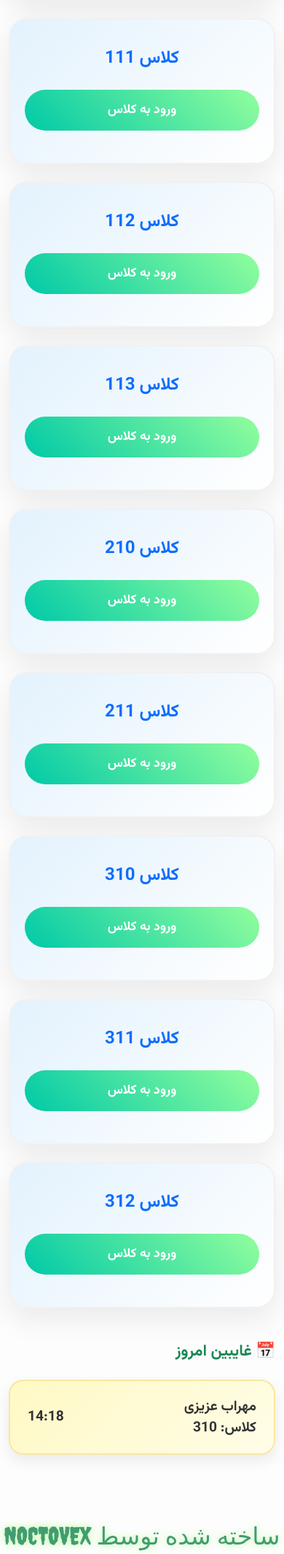
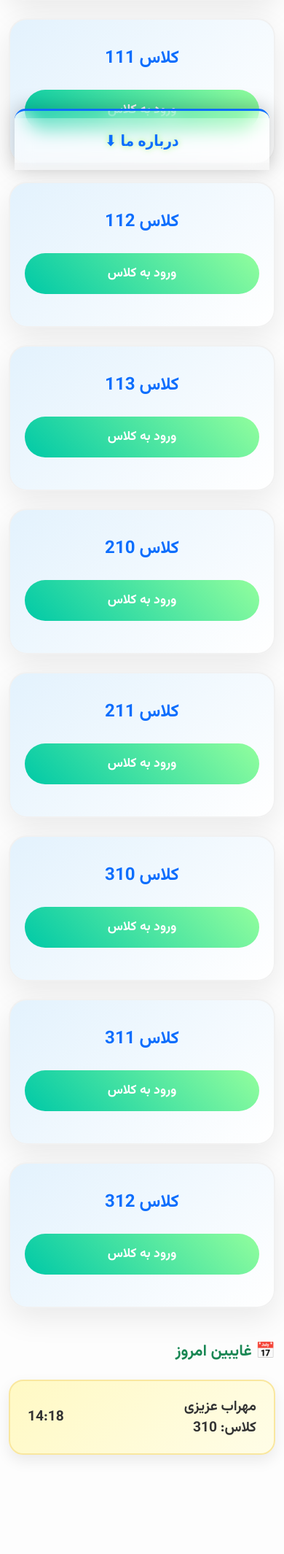
Before and after one commit to mehrab138787/behzad, a Flask app: page / in a window 390 px wide. Shown: the part 611-2741 px from the top of the page at 73% size. After the commit the page ends 2612 px from the top, so only its background shows below. Run offline with Flask 3, Linux system fonts and the light colour scheme; a user stored in the database is signed in; data comes from the database, SQL or seed files in the repository; both versions use the stored data as it was after the commit; parts of the project's set-up code (start-up, migrations or seed data) failed here and were passed over.

```diff
--- a/app.py
+++ b/app.py
@@ -54,13 +54,13 @@ app.jinja_env.filters['to_jalali'] = to_jalali
 USERNAME = 'mehrab'
 PASSWORD = '13878700'
 
+# دکوریتور login_required فعلاً غیرفعال شد
 def login_required(f):
     from functools import wraps
     @wraps(f)
     def decorated_function(*args, **kwargs):
-        if not session.get('logged_in'):
-            return redirect(url_for('login'))
-        return f(*args, **kwargs)
+        # return redirect(url_for('login'))  # غیرفعال
+        return f(*args, **kwargs)  # همیشه اجازه دسترسی
     return decorated_function
 
 # --- KAVENEGAR CONFIG ---
@@ -211,7 +211,8 @@ def escape(student_id):
     persian_datetime = jdatetime.datetime.fromgregorian(datetime=dt)
     persian_date_str = persian_datetime.strftime("%Y/%m/%d")
     persian_time_str = persian_datetime.strftime("%H:%M")
-    message_text = f"⚠️ فرزند شما ({student.firstname} {student.lastname} - کلاس {student.class_.name}) در تاریخ {persian_date_str} ساعت {persian_time_str} اقدام به خروج غیرمجاز از مدرسه کرده است!\nلطفاً توجه فرمایید."
+
+    message_text = f"فرزند شما {student.firstname} {student.lastname} در تاریخ {persian_date_str} ساعت {persian_time_str} بدون هماهنگی از دبیرستان استاد بهزاد خارج شده است. جهت پیگیری به دبیرستان مراجعه نمایید."
 
     try:
         api.sms_send({'sender': '2000300261','receptor': student.parent_number,'message': message_text})
--- a/templates/index.html
+++ b/templates/index.html
@@ -12,7 +12,7 @@ body {
     font-family: 'Vazirmatn', Tahoma, sans-serif;
     background: #fdfdfd;
     color: #212529;
-    padding-bottom: 100px;
+    padding-bottom: 150px; /* فضای کافی برای فوتر */
     overflow-x: hidden;
 }
 
@@ -110,20 +110,42 @@ h2 {
     box-shadow: 0 15px 35px rgba(0,0,0,0.15);
 }
 
-/* Footer */
-.footer-note {
+/* Footer کشویی حرفه‌ای */
+#about-us-footer {
+    position: relative; /* fixed برداشته شد */
+    width: 100%;
+    background: linear-gradient(135deg,#e3f2fd,#ffffff);
+    border-top: 3px solid #0d6efd;
+    text-align: center;
     font-family: 'Creepster', cursive;
-    color: #198754;
-    font-size: 2rem;
-    text-align: center;
-    margin-top: 70px;
-    text-shadow: 0 0 10px #a7ff83;
-    animation: pulse 2s infinite;
+    box-shadow: 0 -5px 20px rgba(0,0,0,0.15);
+    padding: 10px 0;
+    overflow: hidden;
+    transition: height 0.5s ease;
 }
-@keyframes pulse {
-    0% { transform: scale(1); opacity: 1;}
-    50% { transform: scale(1.05); opacity: 0.8;}
-    100% { transform: scale(1); opacity: 1;}
+
+#about-us-toggle {
+    cursor: pointer;
+    font-weight: bold;
+    color: #0d6efd;
+    font-size: 1.5rem;
+    text-shadow: 0 0 8px #a7ff83;
+    transition: all 0.3s ease;
+}
+
+#about-us-content {
+    max-height: 0;
+    overflow: hidden;
+    transition: max-height 0.5s ease, padding 0.5s ease;
+    font-size: 0.95rem;
+    color: #212529;
+    line-height: 1.5;
+    padding: 0 20px;
+}
+
+#about-us-footer.open #about-us-content {
+    max-height: 200px;
+    padding: 10px 20px;
 }
 
 /* ریسپانسیو */
@@ -131,10 +153,8 @@ h2 {
     .class-card { min-height: 200px; padding: 35px 20px; }
     .class-name { font-size: 1.5rem; }
     .btn-class-enter { font-size: 1.1rem; padding: 0.9rem 1.5rem; }
-    .col-md-6 { flex: 0 0 100%; max-width: 100%; }
-}
-@media (min-width: 768px) {
-    .col-md-6 { flex: 0 0 50%; max-width: 50%; }
+    #about-us-toggle { font-size: 1.3rem; }
+    #about-us-footer.open #about-us-content { max-height: 250px; }
 }
 </style>
 </head>
@@ -208,12 +228,75 @@ h2 {
         {% endif %}
     </div>
 
-    <!-- Footer -->
-    <div class="footer-note">
-        ساخته شده توسط NOCTOVEX
+</div>
+
+<!-- Footer کشویی درباره ما -->
+<div id="about-us-footer">
+    <div id="about-us-toggle">درباره ما ⬇</div>
+    <div id="about-us-content">
+        <p>دبیرستان استاد بهزاد</p>
+        <p>آدرس: کرمانشاه، کوی کارمندان، بلوار کلانتری، خیابان عصر انقلاب</p>
     </div>
+</div>
 
-</div>
+<style>
+/* پایه فوتر */
+#about-us-footer {
+    position: fixed;
+    bottom: 0;
+    left: 50%;
+    transform: translateX(-50%);
+    width: 350px;
+    background: rgba(255, 255, 255, 0.15);
+    backdrop-filter: blur(12px);
+    border-radius: 15px 15px 0 0;
+    box-shadow: 0 -5px 25px rgba(0,0,0,0.2);
+    overflow: hidden;
+    font-family: 'Segoe UI', Tahoma, Geneva, Verdana, sans-serif;
+    transition: height 0.5s ease, box-shadow 0.3s ease;
+    cursor: pointer;
+}
+
+/* Toggle */
+#about-us-toggle {
+    padding: 15px 20px;
+    font-weight: bold;
+    text-align: center;
+    background: rgba(255, 255, 255, 0.25);
+    backdrop-filter: blur(10px);
+    transition: background 0.3s ease, color 0.3s ease;
+}
+#about-us-toggle:hover {
+    background: rgba(255, 255, 255, 0.35);
+    color: #333;
+}
+
+/* محتوا */
+#about-us-content {
+    max-height: 0;
+    overflow: hidden;
+    padding: 0 20px;
+    transition: max-height 0.5s ease, padding 0.5s ease;
+    font-size: 0.9rem;
+    line-height: 1.5;
+    color: #222;
+}
+
+/* حالت باز */
+#about-us-footer.open {
+    height: auto;
+}
+
+#about-us-footer.open #about-us-content {
+    max-height: 200px; /* اندازه دلخواه محتوا */
+    padding: 10px 20px 20px 20px;
+}
+
+/* افکت سایه هنگام باز شدن */
+#about-us-footer.open {
+    box-shadow: 0 -8px 35px rgba(0,0,0,0.35);
+}
+</style>
 
 <script src="https://cdn.jsdelivr.net/npm/bootstrap@5.3.2/dist/js/bootstrap.bundle.min.js"></script>
 <script>
@@ -224,6 +307,15 @@ setTimeout(() => {
     });
 }, 3000);
 
+// باز و بسته کردن فوتر درباره ما با انیمیشن اسلاید نرم
+const footer = document.getElementById("about-us-footer");
+const toggle = document.getElementById("about-us-toggle");
+
+toggle.addEventListener("click", () => {
+    footer.classList.toggle("open");
+    toggle.innerHTML = footer.classList.contains("open") ? "درباره ما ⬆" : "درباره ما ⬇";
+});
+
 // ✅ Register Service Worker
 if ('serviceWorker' in navigator) {
     navigator.serviceWorker.register("{{ url_for('static', filename='sw.js') }}")
```
Also changed, not shown: templates/footer.html (added, +25 -0 lines), instance/school.db.
